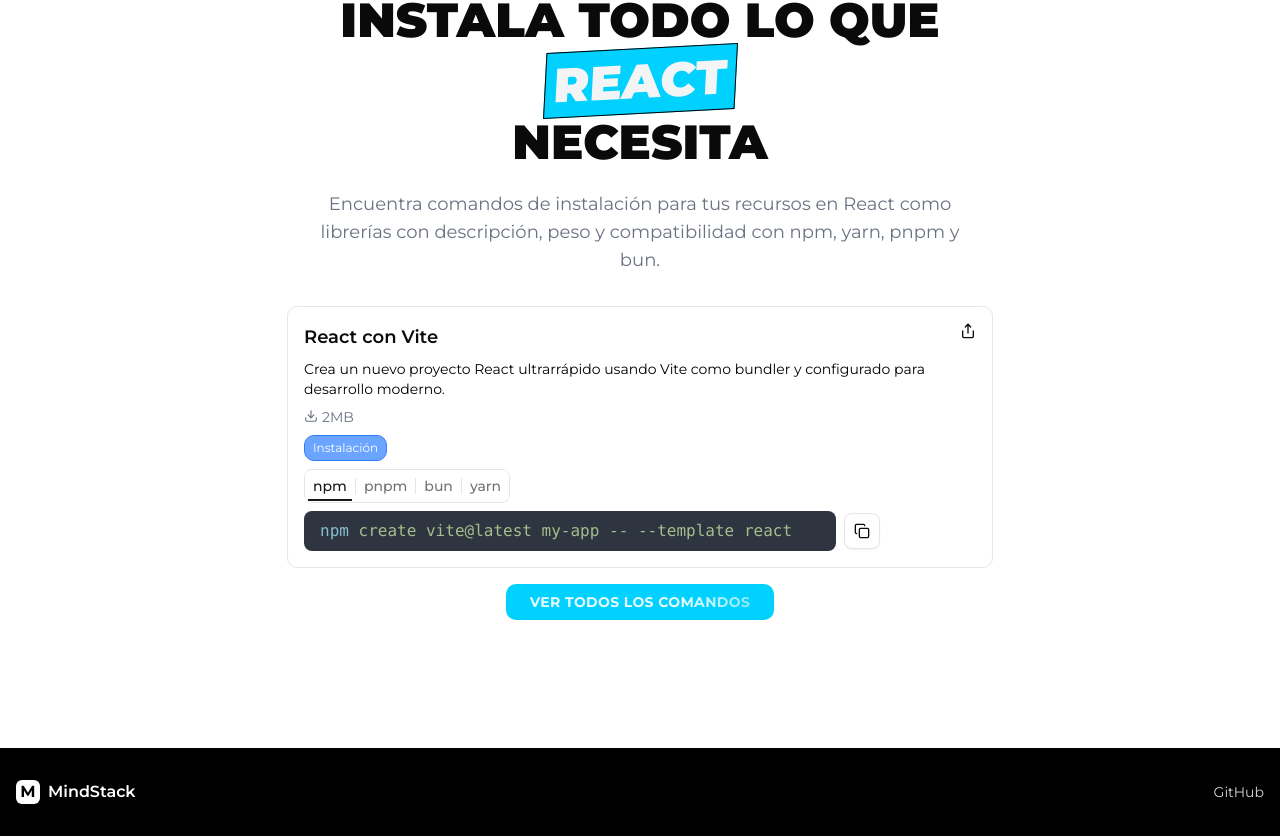
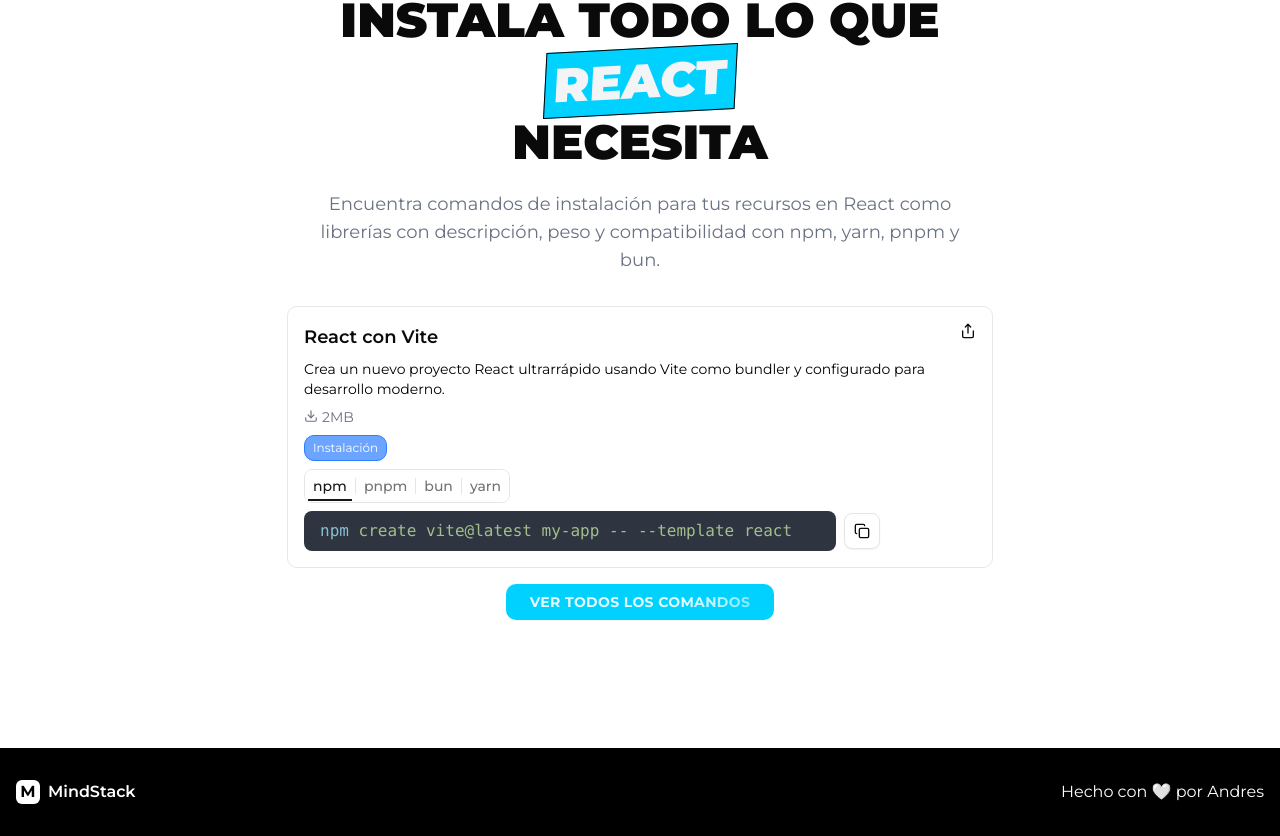
Before and after one commit to z6nc/mindstack, a Next.js app: page / in a window 1280 px wide. Shown: the part 166-1002 px from the top of the page. Built offline with nearby package versions, Linux system fonts and the light colour scheme.

Commit message:
Remove GitHub link from footer and retain author credit message

```diff
--- a/src/components/footer/footer.tsx
+++ b/src/components/footer/footer.tsx
@@ -13,14 +13,7 @@
 
                     {/* Links */}
                     <div className="flex items-center space-x-6">
-                        <a
-                            href="https://github.com"
-                            className="text-gray-300 hover:text-white transition-colors text-sm"
-                            target="_blank"
-                            rel="noopener noreferrer"
-                        >
-                            GitHub
-                        </a>
+                        <p>Hecho con 🤍 por Andres</p>
 
                     </div>
                 </div>
```
